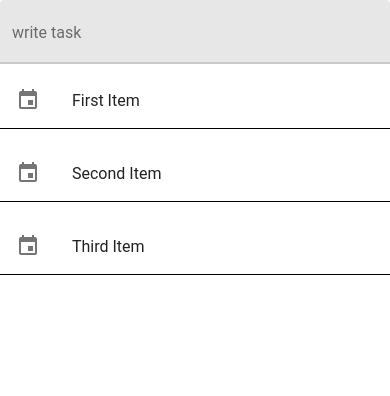
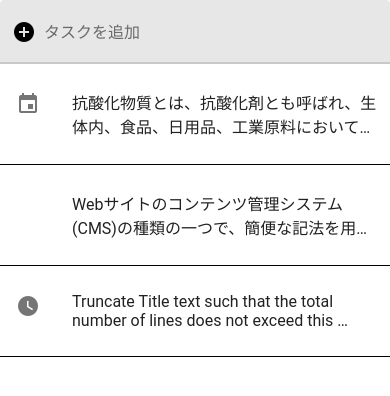
Before and after one commit to winterbooker/checklist-repo, a React Native app: screen / in a window 390 px wide. Shown: the top 396 px of the page. Built offline with nearby package versions, Linux system fonts and the light colour scheme.

Commit message:
create flatlist

```diff
--- a/src/screens/HomeScreen.js
+++ b/src/screens/HomeScreen.js
@@ -5,41 +5,44 @@ import { List, TextInput } from 'react-native-paper';
 const DATA = [
   {
     id: '1',
-    title: 'First Item',
+    title: '抗酸化物質とは、抗酸化剤とも呼ばれ、生体内、食品、日用品、工業原料において酸素が関与する有害な反応を減弱もしくは除去する物質の総称である。',
+    icon: 'calendar',
   },
   {
     id: '2',
-    title: 'Second Item',
+    title: 'Webサイトのコンテンツ管理システム(CMS)の種類の一つで、簡便な記法を用いて文書の整形や装飾が可能なもの。',
+    icon: '',
   },
   {
     id: '3',
-    title: 'Third Item',
+    title: 'Truncate Title text such that the total number of lines does not exceed this number.',
+    icon: 'clock',
   },
 ];
 
-const Item = ({ title }) => (
-  <List.Section>
-    <List.Item
-      style={styles.listItem}
-      title={title}
-      left={props => <List.Icon {...props} icon="calendar" />}
-    />
-  </List.Section>
+const Items = ({ title, icon }) => (
+  <List.Item
+    style={styles.listItem}
+    title={title}
+    titleNumberOfLines={2}
+    left={props => <List.Icon {...props} icon={icon} />}
+  />
 );
 
 export default function HomeScreen() {
   const [text, setText] = React.useState('');
 
   const renderItem = ({ item }) => (
-    <Item title={item.title} />
+    <Items title={item.title} icon={item.icon} />
   );
 
   return (
     <SafeAreaView style={styles.container}>
       <TextInput
-        placeholder="write task"
+        placeholder="タスクを追加"
         value={text}
         onChangeText={text => setText(text)}
+        left={<TextInput.Icon icon="plus-circle" />}
       />
       <FlatList data={DATA} renderItem={renderItem} keyExtractor={item => item.id} />
     </SafeAreaView>
@@ -53,5 +56,7 @@ const styles = StyleSheet.create({
   },
   listItem: {
     borderBottomWidth: 1,
+    paddingTop: 20,
+    paddingBottom: 20,
   },
 });
```
